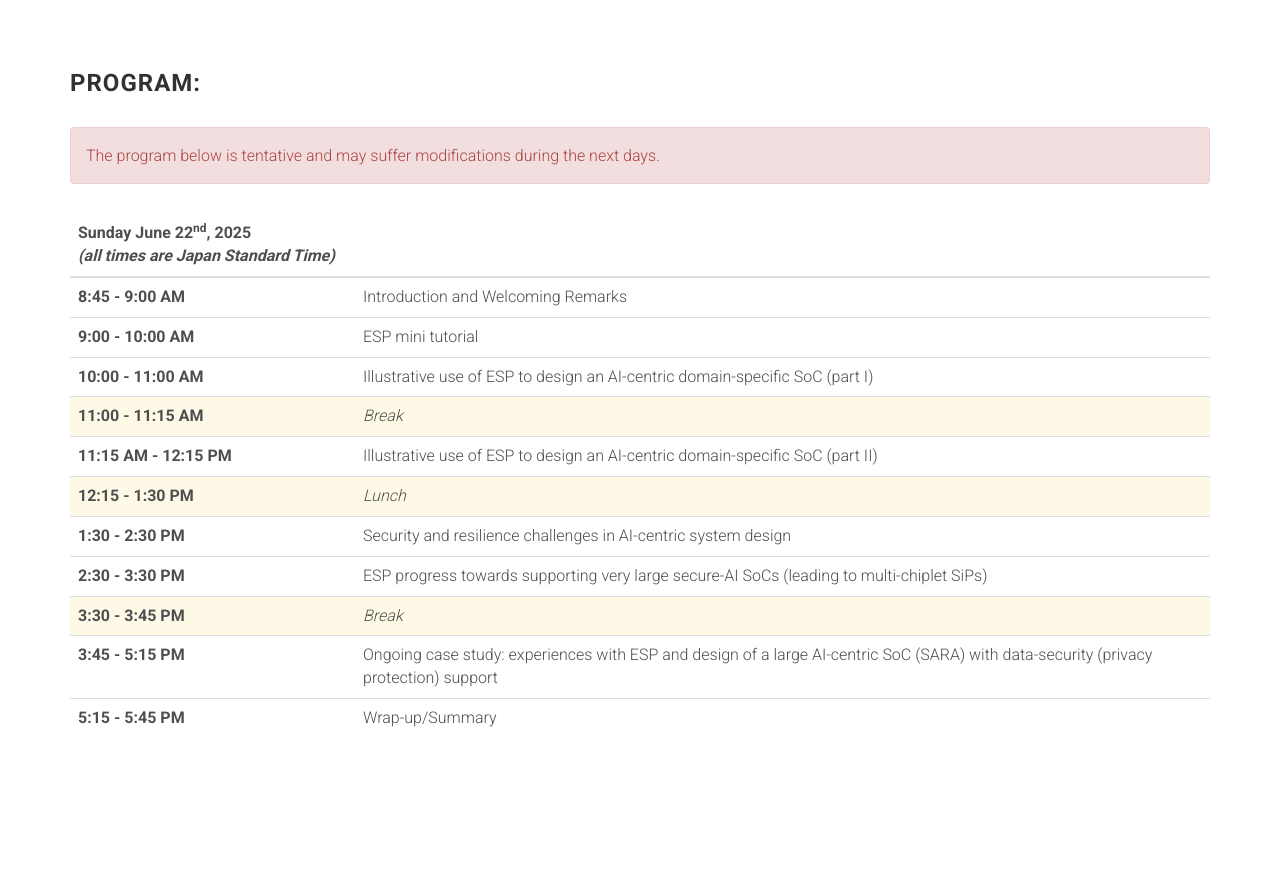
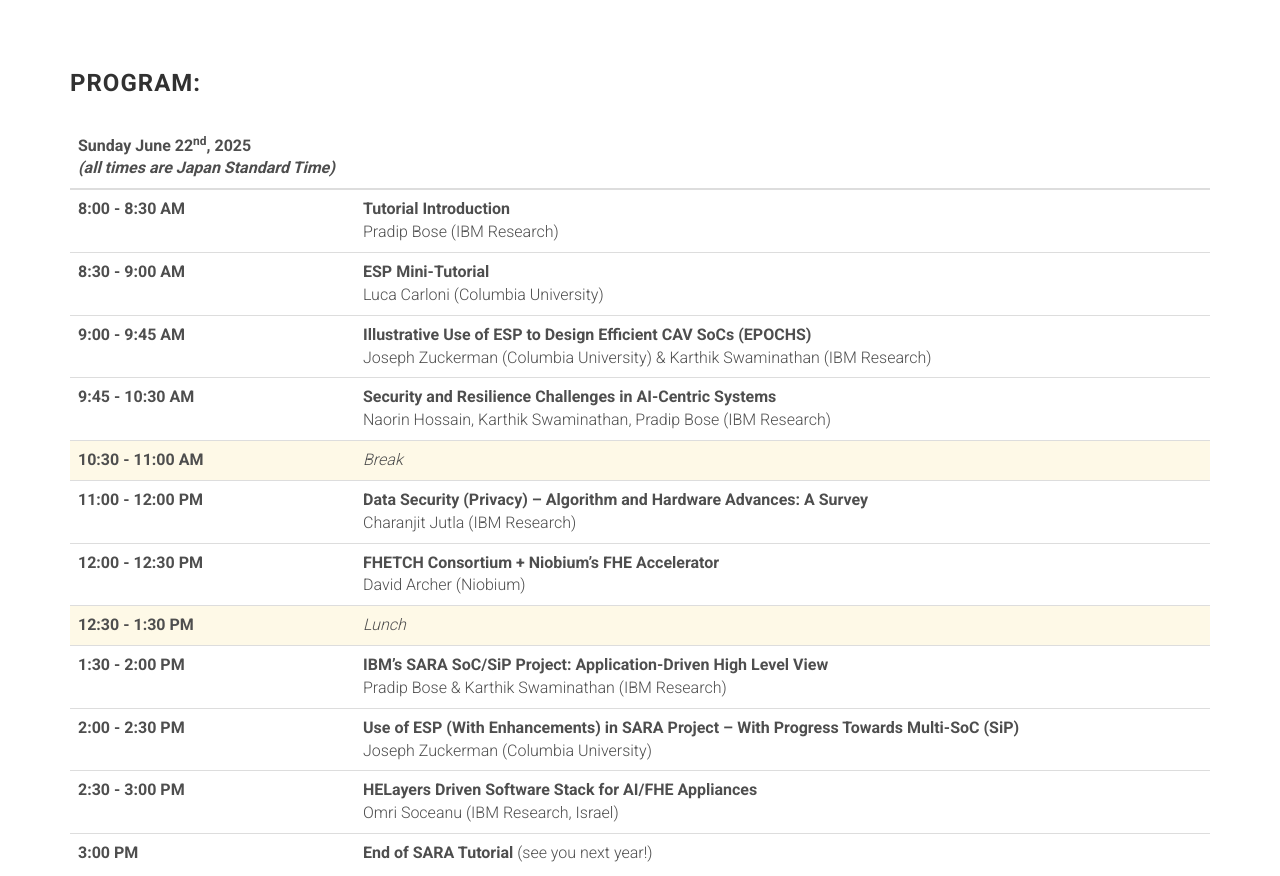
Before and after one commit to augustojv/sara-tutorial-2025, a website: page index.html in a window 1280 px wide. Shown: the part 2040-2916 px from the top of the page. Drawn offline with Linux system fonts and the light colour scheme; files whose address does not match are found by name.

Commit message:
Program updated

```diff
--- a/index.html
+++ b/index.html
@@ -264,11 +264,6 @@
             <div class="row">
                 <div class="col-md-12">
                     <h3 class="section-title">Program:</h3>
-
-					<div class="alert alert-danger" role="alert">
-						The program below is tentative and may suffer modifications during the next days.
-					</div>
-
                     <p>
                     <table class="table table-hover">
                       <thead class="thead-light">
@@ -278,48 +273,54 @@
                       </thead>
                       <tbody>
                         <tr>
-                          <th scope="row" class="col-md-3">8:45 - 9:00 AM</th>
-                          <td>Introduction and Welcoming Remarks</td>
+                          <th scope="row" class="col-md-3">8:00 - 8:30 AM</th>
+                          <td><strong>Tutorial Introduction</strong><br>Pradip Bose (IBM Research)</td>
                         </tr>
                         <tr>
-                          <th scope="row">9:00 - 10:00 AM</th>
-                          <td>ESP mini tutorial</td>
+                          <th scope="row" class="col-md-3">8:30 - 9:00 AM</th>
+                          <td><strong>ESP Mini-Tutorial</strong><br>Luca Carloni (Columbia University)</td>
                         </tr>
                         <tr>
-                          <th scope="row">10:00 - 11:00 AM</th>
-                          <td>Illustrative use of ESP to design an AI-centric domain-specific SoC (part I)</td>
+                          <th scope="row">9:00 - 9:45 AM</th>
+                          <td><strong>Illustrative Use of ESP to Design Efficient CAV SoCs (EPOCHS)</strong><br>
+							  Joseph Zuckerman (Columbia University) &amp; Karthik Swaminathan (IBM Research)</td>
+                        </tr>
+                        <tr>
+                          <th scope="row">9:45 - 10:30 AM</th>
+                          <td><strong>Security and Resilience Challenges in AI-Centric Systems</strong><br>Naorin Hossain, Karthik Swaminathan, Pradip Bose (IBM Research)</td>
                         </tr>
                         <tr bgcolor="#FEF9E7">
-                          <th scope="row">11:00 - 11:15 AM</th>
+                          <th scope="row">10:30 - 11:00 AM</th>
                           <td><i>Break</i></td>
                         </tr>
                         <tr>
-                          <th scope="row">11:15 AM - 12:15 PM</th>
-                          <td>Illustrative use of ESP to design an AI-centric domain-specific SoC (part II)</td>
+                          <th scope="row">11:00 - 12:00 PM</th>
+                          <td><strong>Data Security (Privacy) – Algorithm and Hardware Advances: A Survey</strong><br>Charanjit Jutla (IBM Research)</td>
                         </tr>
+                        <tr>
+                          <th scope="row">12:00 - 12:30 PM</th>
+                          <td><strong>FHETCH Consortium + Niobium’s FHE Accelerator</strong><br>David Archer (Niobium)</td>
+                        </tr>
+
                         <tr bgcolor="#FEF9E7">
-                          <th scope="row">12:15 - 1:30 PM</th>
+                          <th scope="row">12:30 - 1:30 PM</th>
                           <td><i>Lunch</i></td>
                         </tr>
                         <tr>
-                          <th scope="row">1:30 - 2:30 PM</th>
-                          <td>Security and resilience challenges in AI-centric system design</td>
+                          <th scope="row">1:30 - 2:00 PM</th>
+                          <td><strong>IBM’s SARA SoC/SiP Project: Application-Driven High Level View</strong><br>Pradip Bose &amp; Karthik Swaminathan (IBM Research)</td>
                         </tr>
                         <tr>
-                          <th scope="row">2:30 - 3:30 PM</th>
-                          <td>ESP progress towards supporting very large secure-AI SoCs (leading to multi-chiplet SiPs)</td>
-                        </tr>
-                        <tr bgcolor="#FEF9E7">
-                          <th scope="row">3:30 - 3:45 PM</th>
-                          <td><i>Break</i></td>
+                          <th scope="row">2:00 - 2:30 PM</th>
+                          <td><strong>Use of ESP (With Enhancements) in SARA Project – With Progress Towards Multi-SoC (SiP)</strong><br>Joseph Zuckerman (Columbia University)</td>
                         </tr>
                         <tr>
-                          <th scope="row">3:45 - 5:15 PM</th>
-                          <td>Ongoing case study: experiences with ESP and design of a large AI-centric SoC (SARA) with data-security (privacy protection) support</td>
+                          <th scope="row">2:30 - 3:00 PM</th>
+                          <td><strong>HELayers Driven Software Stack for AI/FHE Appliances</strong><br>Omri Soceanu (IBM Research, Israel)</td>
                         </tr>
                         <tr>
-                          <th scope="row">5:15 - 5:45 PM</th>
-                          <td>Wrap-up/Summary</td>
+                          <th scope="row">3:00 PM</th>
+                          <td><strong>End of SARA Tutorial</strong> (see you next year!)</td>
                         </tr>
                       </tbody>
                     </table>
```
